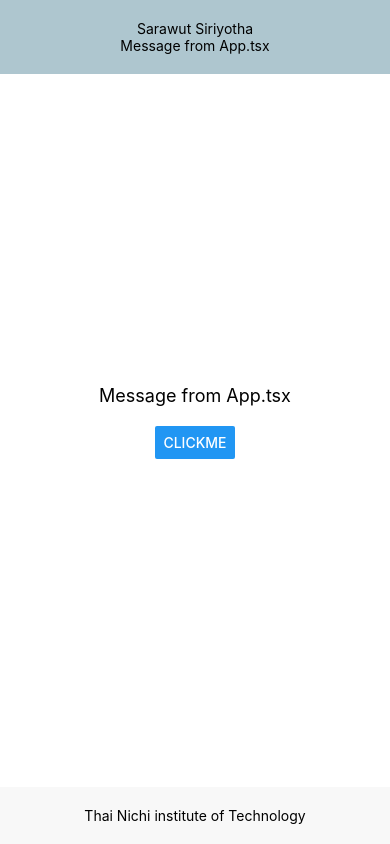
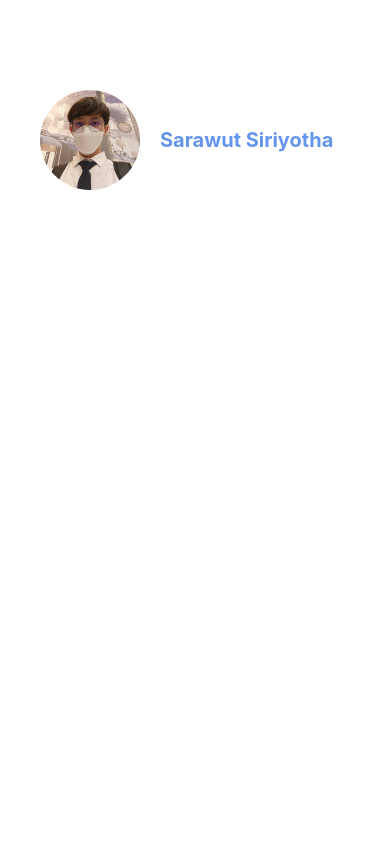
Before and after one commit to Siyatori/2113110916_React_Native, a React Native app: screen / in a window 390 px wide. Built offline with nearby package versions, Linux system fonts and the light colour scheme.

Commit message:
Practice1_27_07_67

```diff
--- a/App.tsx
+++ b/App.tsx
@@ -1,27 +1,15 @@
-import { StatusBar } from "expo-status-bar";
+import { StyleSheet, Text, View } from "react-native";
 import React from "react";
-import { StyleSheet, Text, View, Button, Alert } from "react-native";
-import AppFooter from "./component/AppFooter";
-import AppHeader from "./component/AppHeader";
-import Content from "./component/Content";
+import ProfileScreen from "./component/ProfileScreen";
 
-export default function App(): React.JSX.Element {
-
-
+const App = (): React.JSX.Element => {
   return (
-    <View style={styles.container}>
-      <AppHeader  title="Sarawut Siriyotha" message="Message from App.tsx" />
-      <Content fullname="Sarawut Siriyotha" />
-      <AppFooter />
+    <View>
+      <ProfileScreen />
     </View>
   );
-}
+};
 
-const styles = StyleSheet.create({
-  container: {
-    flex: 1,
-    backgroundColor: "#fff",
-    alignItems: "center",
-    justifyContent: "center",
-  },
-});
+export default App;
+
+const styles = StyleSheet.create({});
--- /dev/null
+++ b/component/ProfileScreen.tsx
@@ -0,0 +1,18 @@
+import { StyleSheet, Text, View, Image } from "react-native";
+import React from "react";
+import {styles} from '../component/styles';
+
+const ProfileScreen = (): React.JSX.Element => {
+  const profileImage = require("../assets/me.jpg");
+
+  return (
+    <View style={styles.container}>
+      <View style={styles.profileContainer}>
+        <Image style={styles.profileImage} source={profileImage} />
+        <Text style={styles.profileName}>Sarawut Siriyotha</Text>
+      </View>
+    </View>
+  );
+};
+
+export default ProfileScreen;
--- /dev/null
+++ b/component/styles.ts
@@ -0,0 +1,32 @@
+import { StyleSheet } from "react-native";
+
+const styles = StyleSheet.create({
+    container: {
+      alignItems: "center",
+      padding: 20,
+      borderColor: "#f5f5f5",
+    },
+    profileImage: {
+      borderRadius:50,
+      width:100,
+      height:100,
+      marginRight:20,
+    },
+    profileContainer: {
+      flexDirection:"row",
+      alignItems:"center",
+      width:"100%",
+      padding:20,
+      borderRadius:10,
+      backgroundColor:"white",
+      elevation:5,
+      marginTop:50,
+    },
+    profileName: {
+      fontSize:20,
+      fontWeight:"bold",
+      color:"cornflowerblue",
+    }
+  });
+
+export{styles};
```
Also changed, not shown: App1.tsx (added, +27 -0 lines), assets/me.jpg (added).
